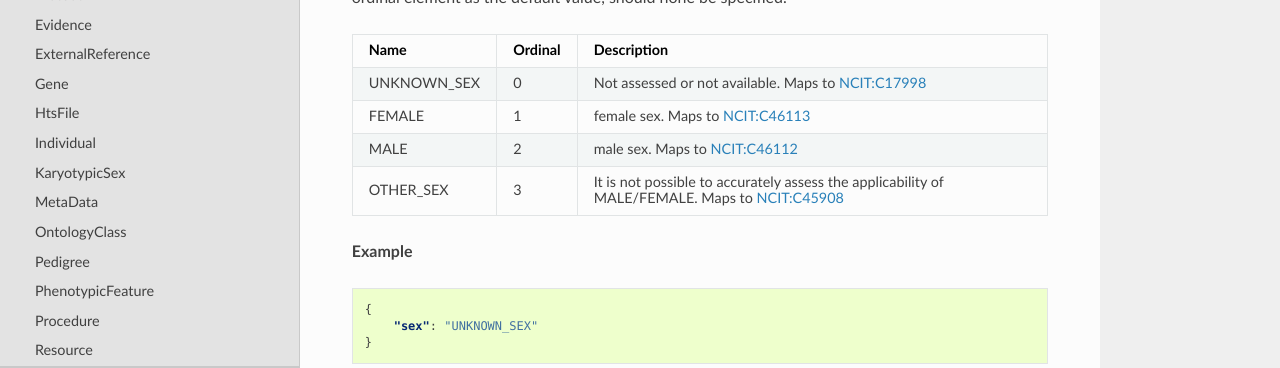
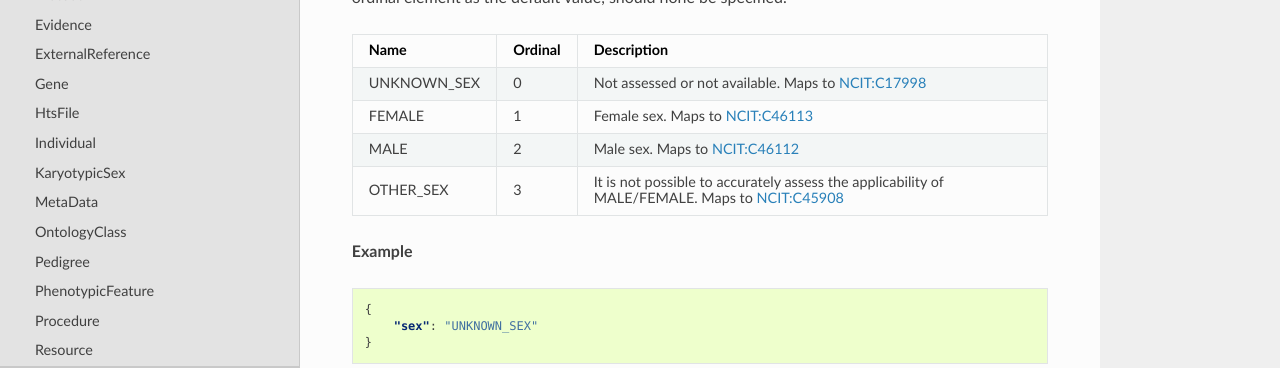
Before and after one commit to phenopackets/phenopacket-schema, a Sphinx documentation site: the page built from docs/sex.rst, in a window 1280 px wide. Shown: the part 366-734 px from the top of the page. Built offline with Sphinx 7.4.7 and the Read the Docs theme 2.0.0, drawn with Linux system fonts in a browser that asks for light colours.

Commit message:
Update sex.rst
Capitalizing table descriptions for consistency

```diff
--- a/docs/sex.rst
+++ b/docs/sex.rst
@@ -18,8 +18,8 @@ be specified.
    :header: Name, Ordinal, Description
 
     UNKNOWN_SEX, 0, Not assessed or not available. Maps to `NCIT:C17998 <https://www.ebi.ac.uk/ols/ontologies/ncit/terms?iri=http%3A%2F%2Fpurl.obolibrary.org%2Fobo%2FNCIT_C17998>`_
-    FEMALE, 1, female sex. Maps to `NCIT:C46113 <https://www.ebi.ac.uk/ols/ontologies/ncit/terms?iri=http%3A%2F%2Fpurl.obolibrary.org%2Fobo%2FNCIT_C46113>`_
-    MALE, 2, male sex. Maps to `NCIT:C46112 <https://www.ebi.ac.uk/ols/ontologies/ncit/terms?iri=http%3A%2F%2Fpurl.obolibrary.org%2Fobo%2FNCIT_C46112>`_
+    FEMALE, 1, Female sex. Maps to `NCIT:C46113 <https://www.ebi.ac.uk/ols/ontologies/ncit/terms?iri=http%3A%2F%2Fpurl.obolibrary.org%2Fobo%2FNCIT_C46113>`_
+    MALE, 2, Male sex. Maps to `NCIT:C46112 <https://www.ebi.ac.uk/ols/ontologies/ncit/terms?iri=http%3A%2F%2Fpurl.obolibrary.org%2Fobo%2FNCIT_C46112>`_
     OTHER_SEX, 3, It is not possible to accurately assess the applicability of MALE/FEMALE. Maps to `NCIT:C45908 <https://www.ebi.ac.uk/ols/ontologies/ncit/terms?iri=http%3A%2F%2Fpurl.obolibrary.org%2Fobo%2FNCIT_C45908>`_
 
 **Example**
```
